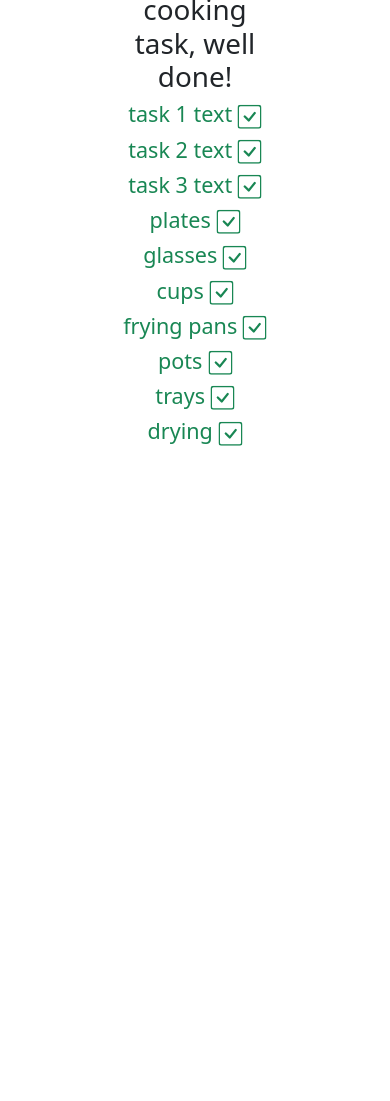
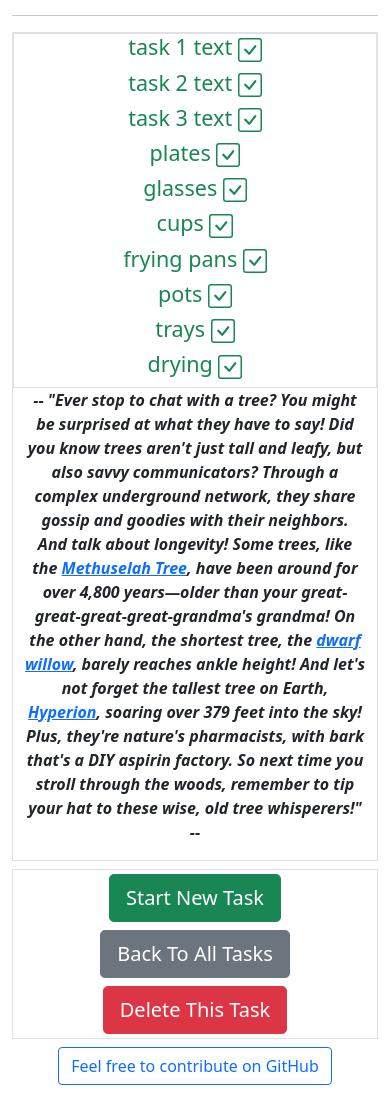
Before and after one commit to pauldzvonyk/organizer, a Django app: page /task/task_completed/21 in a window 390 px wide. Shown: the part 249-1350 px from the top of the page. Before the commit the page ends 695 px from the top, so only its background shows below. Run offline with Django 5.2, Linux system fonts and the light colour scheme; data comes from the database, SQL or seed files in the repository; some libraries are stand-ins or nearby versions.

Commit message:
text + styling to task_completed.html

```diff
--- a/static/task/css/custom.css
+++ b/static/task/css/custom.css
@@ -1,3 +0,0 @@
-.landing-text {
-    color: green;
-}
--- a/task/templates/task/task_completed.html
+++ b/task/templates/task/task_completed.html
@@ -20,10 +20,23 @@
                 </video>
             </div>
             <!-- Content Over Video -->
-            <div class="content-over-video" style="position: absolute; top: 50%; left: 50%; transform: translate(-50%, -50%); z-index: 1; padding: 20px; text-align: center;">
+            <div class="content-over-video" style="position: absolute; top: 3rem; left: 0; width: 100%; padding: 50px; text-align: center;">
                 {% with check_icon='<svg xmlns="http://www.w3.org/2000/svg" width="24" height="24" fill="currentColor" class="bi bi-check-square" viewBox="0 0 16 16"><path d="M14 1a1 1 0 0 1 1 1v12a1 1 0 0 1-1 1H2a1 1 0 0 1-1-1V2a1 1 0 0 1 1-1zM2 0a2 2 0 0 0-2 2v12a2 2 0 0 0 2 2h12a2 2 0 0 0 2-2V2a2 2 0 0 0-2-2z"/><path d="M10.97 4.97a.75.75 0 0 1 1.071 1.05l-3.992 4.99a.75.75 0 0 1-1.08.02L4.324 8.384a.75.75 0 1 1 1.06-1.06l2.094 2.093 3.473-4.425z"/></svg>' %}
 
-                <h1 class="text-center" style="margin-top: 0;">You have successfully completed {{ task.title }} task, well done!</h1>
+                <h1 class="text-center text-white" style="margin-top: 3rem;">You have completed {{ task.title }} task, well done!</h1>
+
+
+                {% endwith %}
+            </div>
+        </div>
+    </div>
+</div>
+<hr>
+<div class="container-fluid border">
+    <div class="row">
+        <div class="col-md-8 border">
+            {% with check_icon='<svg xmlns="http://www.w3.org/2000/svg" width="24" height="24" fill="currentColor" class="bi bi-check-square" viewBox="0 0 16 16"><path d="M14 1a1 1 0 0 1 1 1v12a1 1 0 0 1-1 1H2a1 1 0 0 1-1-1V2a1 1 0 0 1 1-1zM2 0a2 2 0 0 0-2 2v12a2 2 0 0 0 2 2h12a2 2 0 0 0 2-2V2a2 2 0 0 0-2-2z"/><path d="M10.97 4.97a.75.75 0 0 1 1.071 1.05l-3.992 4.99a.75.75 0 0 1-1.08.02L4.324 8.384a.75.75 0 1 1 1.06-1.06l2.094 2.093 3.473-4.425z"/></svg>' %}
+
             <h4 class="text-center text-success">{{ task.subtask_text_1 }} {{ check_icon }}</h4>
             <h4 class="text-center text-success">{{ task.subtask_text_2 }} {{ check_icon }}</h4>
             <h4 class="text-center text-success">{{ task.subtask_text_3 }} {{ check_icon }}</h4>
@@ -37,11 +50,37 @@
 
             {% endwith %}
         </div>
+        <div class="col-md-4 text-center">
+            <p class="fst-italic fw-bold">
+                -- "Ever stop to chat with a tree? You might be surprised at what they have to say!
+                Did you know trees aren't just tall and leafy, but also savvy communicators? Through a complex
+                underground network, they share gossip and goodies with their neighbors. And talk about longevity! Some
+                trees, like the <a href="https://en.wikipedia.org/wiki/Methuselah_(pine_tree)" target="_blank">Methuselah Tree</a>,
+                have been around for over 4,800 years—older than your
+                great-great-great-great-grandma's grandma! On the other hand, the shortest tree, the
+                <a href="https://en.wikipedia.org/wiki/Salix_herbacea" target="_blank">dwarf willow</a>,
+                barely reaches ankle height! And let's not forget the tallest tree on Earth,
+                <a href="https://en.wikipedia.org/wiki/Hyperion_(tree)" target="_blank">Hyperion</a>, soaring over 379
+                feet into the sky! Plus, they're nature's pharmacists, with bark that's a DIY aspirin factory. So next
+                time you stroll through the woods, remember to tip your hat to these wise, old tree whisperers!" --
+            </p>
+        </div>
+    </div>
+</div>
+
+<div class="container-fluid my-2">
+    <div class="row">
+        <div class="col-md-8 border text-center">
+            <a href="{% url 'add_task' %}" class="btn btn-success btn-lg my-1">Start New Task</a>
+            <a href="{% url 'all-tasks' %}" class="btn btn-secondary btn-lg my-1">Back To All Tasks</a>
+            <a href="{% url 'delete_task' task.pk %}" class="btn btn-danger btn-lg my-1">Delete This Task</a>
+        </div>
+        <div class="col-md-4 text-center">
+            <a href="#" class="btn btn-outline-primary my-2">Feel free to contribute on GitHub</a>
         </div>
     </div>
 </div>
 
 
-
 <!--https://picsum.photos/200/100-->
 {% endblock %}
```
Lines whose indentation alone changed are shown as unchanged.
